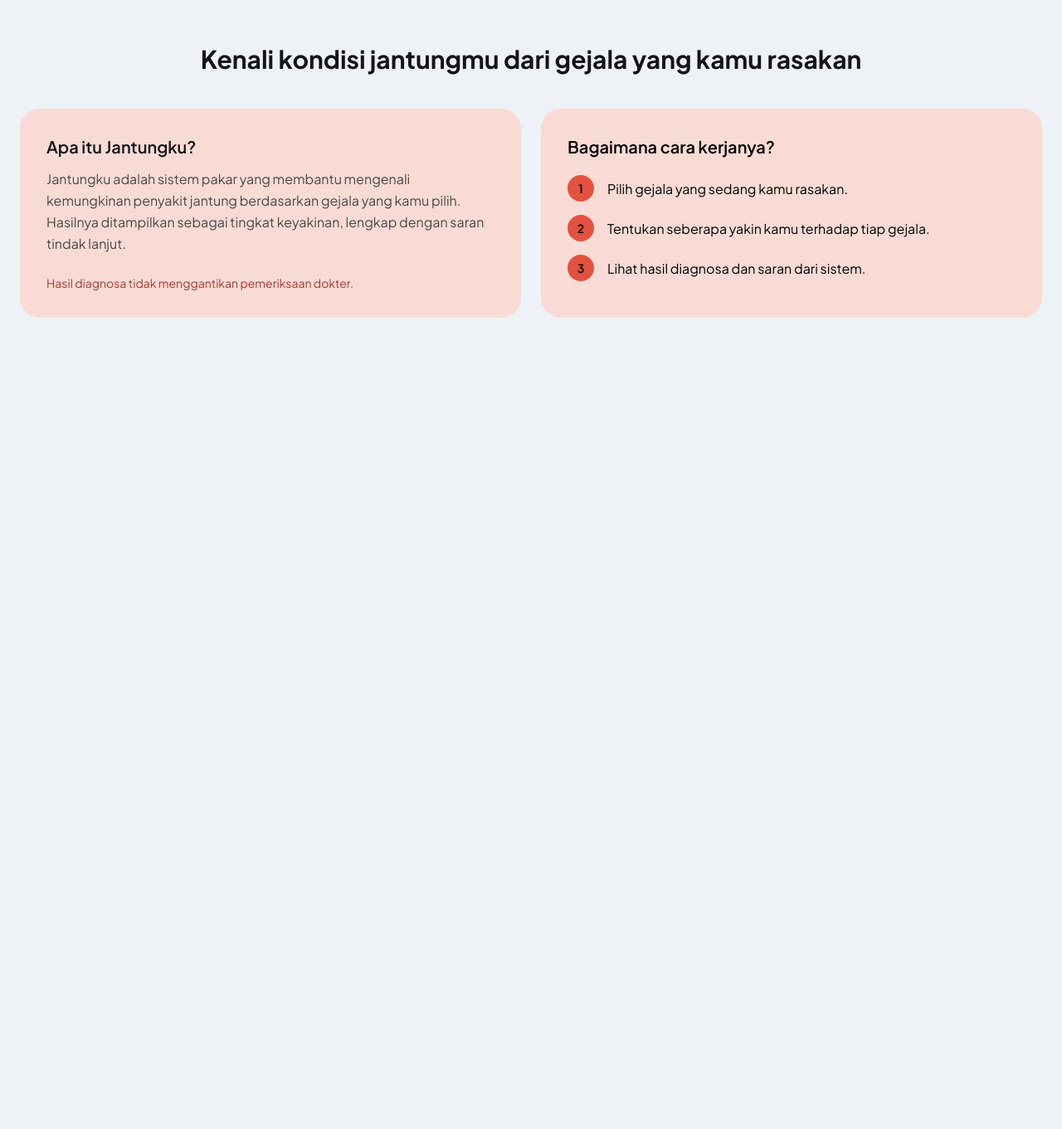
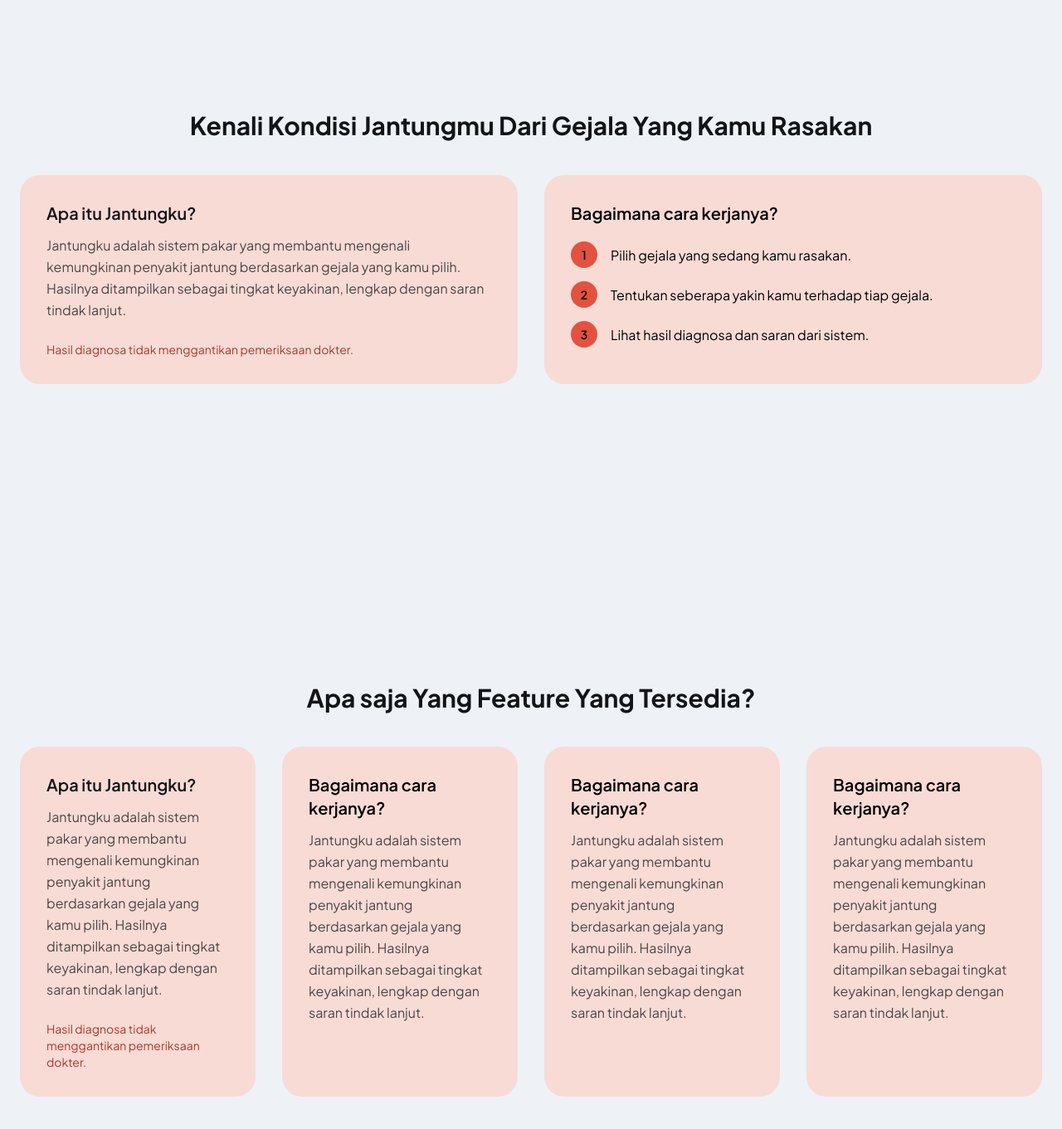
Before and after one commit to ITakora/jantungku, a React (Vite) app: page / in a window 1280 px wide. Shown: the part 827-2188 px from the top of the page at 83% size. Before the commit the page ends 1290 px from the top, so only its background shows below. Built offline with nearby package versions, Linux system fonts and the light colour scheme.

Commit message:
all the template for landing pages

```diff
--- a/package.json
+++ b/package.json
@@ -12,6 +12,8 @@
   "dependencies": {
     "@lottiefiles/dotlottie-react": "^0.21.1",
     "@tailwindcss/vite": "^4.3.5",
+    "dexie": "^4.4.7",
+    "dexie-react-hooks": "^4.4.0",
     "react": "^19.3.1",
     "react-dom": "^19.3.1",
     "tailwindcss": "^4.3.5"
--- a/src/components/AboutSection.jsx
+++ b/src/components/AboutSection.jsx
@@ -1,12 +1,12 @@
 const AboutSection = () => {
     return (
-        <section id="about" className="scroll-mt-20 px-6 py-20">
+        <section id="about" className="scroll-mt-40 px-6 py-40">
             <div className="max-w-7xl mx-auto">
                 <h2 className="text-3xl font-bold  text-[#131418] max-w-7xl text-center leading-tight">
-                    Kenali kondisi jantungmu dari gejala yang kamu rasakan
+                    Kenali Kondisi Jantungmu Dari Gejala Yang Kamu Rasakan
                 </h2>
 
-                <div className="mt-10 grid grid-cols-1 md:grid-cols-2 gap-6">
+                <div className="mt-10 grid grid-cols-1 md:grid-cols-2 gap-8">
 
                     <article className="rounded-3xl bg-[#F8DBD5] p-8 flex flex-col">
                         <h3 className="text-xl font-semibold text-[#131418]">Apa itu Jantungku?</h3>
--- /dev/null
+++ b/src/components/FeatureSection.jsx
@@ -0,0 +1,57 @@
+const FeatureSection = () => {
+    return (
+        <section id="features" className="scroll-mt-40 px-6 py-50">
+            <div className="max-w-7xl mx-auto">
+                <h2 className="text-3xl font-bold  text-[#131418] max-w-7xl text-center leading-tight">
+                    Apa saja Yang Feature Yang Tersedia?
+                </h2>
+
+                <div className="mt-10 grid grid-cols-4 gap-8">
+
+                    <article className="rounded-3xl bg-[#F8DBD5] p-8 flex flex-col">
+                        <h3 className="text-xl font-semibold text-[#131418]">Apa itu Jantungku?</h3>
+                        <p className="mt-3 text-[#131418]/75 leading-relaxed">
+                            Jantungku adalah sistem pakar yang membantu mengenali kemungkinan penyakit
+                            jantung berdasarkan gejala yang kamu pilih. Hasilnya ditampilkan sebagai
+                            tingkat keyakinan, lengkap dengan saran tindak lanjut.
+                        </p>
+                        <p className="mt-auto pt-6 text-sm text-[#A7392A]">
+                            Hasil diagnosa tidak menggantikan pemeriksaan dokter.
+                        </p>
+                    </article>
+
+
+                    <article className="rounded-3xl bg-[#F8DBD5] p-8 ">
+                        <h3 className="text-xl font-semibold">Bagaimana cara kerjanya?</h3>
+                        <p className="mt-3 text-[#131418]/75 leading-relaxed">
+                        Jantungku adalah sistem pakar yang membantu mengenali kemungkinan penyakit
+                        jantung berdasarkan gejala yang kamu pilih. Hasilnya ditampilkan sebagai
+                        tingkat keyakinan, lengkap dengan saran tindak lanjut.
+                    </p>
+                    </article>
+
+                    <article className="rounded-3xl bg-[#F8DBD5] p-8 ">
+                        <h3 className="text-xl font-semibold">Bagaimana cara kerjanya?</h3>
+                        <p className="mt-3 text-[#131418]/75 leading-relaxed">
+                            Jantungku adalah sistem pakar yang membantu mengenali kemungkinan penyakit
+                            jantung berdasarkan gejala yang kamu pilih. Hasilnya ditampilkan sebagai
+                            tingkat keyakinan, lengkap dengan saran tindak lanjut.
+                        </p>
+                    </article>
+
+                    <article className="rounded-3xl bg-[#F8DBD5] p-8 ">
+                        <h3 className="text-xl font-semibold">Bagaimana cara kerjanya?</h3>
+                        <p  className="mt-3 text-[#131418]/75 leading-relaxed">
+                            Jantungku adalah sistem pakar yang membantu mengenali kemungkinan penyakit
+                            jantung berdasarkan gejala yang kamu pilih. Hasilnya ditampilkan sebagai
+                            tingkat keyakinan, lengkap dengan saran tindak lanjut.
+                        </p>
+                    </article>
+                </div>
+            </div>
+        </section>
+    )
+}
+
+
+export default FeatureSection;
--- a/src/components/HeroSection.jsx
+++ b/src/components/HeroSection.jsx
@@ -2,7 +2,7 @@ import {AnatomicalHeart} from "../assets/HeartAnimations.jsx"
 
 const HeroSection = () => {
     return (
-        <section className='min-h-screen flex items-center justify-center px-6 py-12'>
+        <section id="hero" className='min-h-screen flex items-center justify-center px-6 py-12'>
             <div className='max-w-7xl w-full grid grid-cols-1 lg:grid-cols-2 gap-18 items-center '>
                 <div className='flex flex-col items-start space-y-3 '>
                     <h1 className="text-4xl font-bold leading-tight  ">
--- a/src/components/navbar.jsx
+++ b/src/components/navbar.jsx
@@ -21,21 +21,18 @@ const Navbar = () => {
                      id="navbar-cta">
                     <ul className="font-medium flex flex-col p-4 md:p-0 mt-4 border border-default rounded-base bg-neutral-secondary-soft md:flex-row md:space-x-8 rtl:space-x-reverse md:mt-0 md:border-0 md:bg-neutral-primary">
                         <li>
-                            <a href="#"
+                            <a href="#hero"
                                className="block py-2 px-3 hover:bg-white hover:text-black leading rounded-2xl " >Home</a>
                         </li>
                         <li>
-                            <a href="#"
+                            <a href="#about"
                                className="block py-2 px-3 hover:bg-white hover:text-black leading rounded-2xl  ">About</a>
                         </li>
                         <li>
-                            <a href="#"
-                               className="block py-2 px-3 hover:bg-white hover:text-black leading rounded-2xl  ">Services</a>
+                            <a href="#features"
+                               className="block py-2 px-3 hover:bg-white hover:text-black leading rounded-2xl  ">Features</a>
                         </li>
-                        <li>
-                            <a href="#"
-                               className="block py-2 px-3 hover:bg-white hover:text-black leading rounded-2xl ">Contact</a>
-                        </li>
+
                     </ul>
                 </div>
             </div>
--- a/src/screens/LandingPage.jsx
+++ b/src/screens/LandingPage.jsx
@@ -2,6 +2,7 @@
 import Navbar from "../components/navbar.jsx";
 import HeroSection from "../components/HeroSection.jsx";
 import AboutSection from "../components/AboutSection.jsx";
+import FeatureSection from "../components/FeatureSection.jsx";
 
 const LandingPage = () => {
     return (
@@ -10,6 +11,7 @@ const LandingPage = () => {
         <Navbar/>
         <HeroSection/>
             <AboutSection/>
+            <FeatureSection/>
         </div>
     )
 }
```
Also changed, not shown: 1 other file (tests, documents, lock files or other folders).
